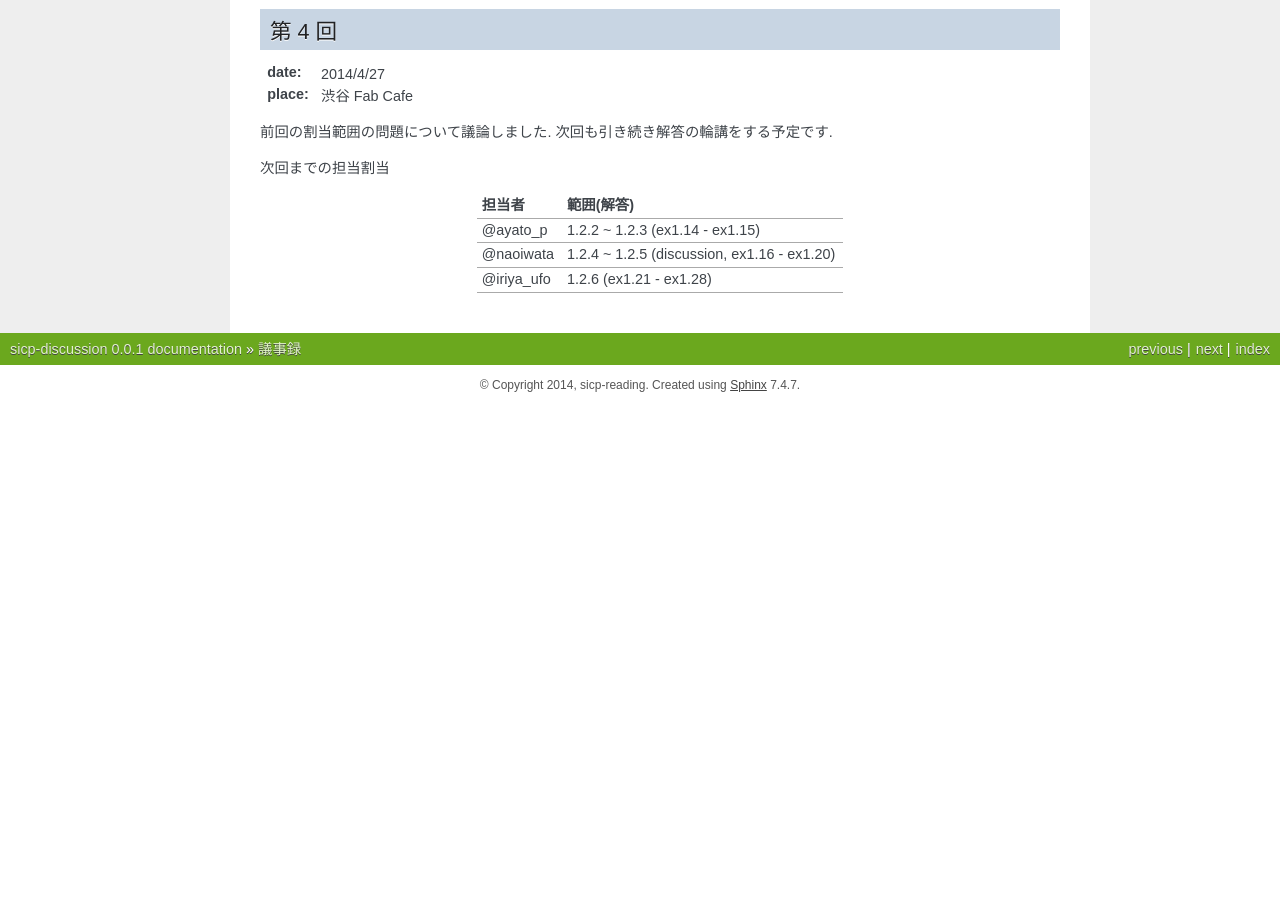
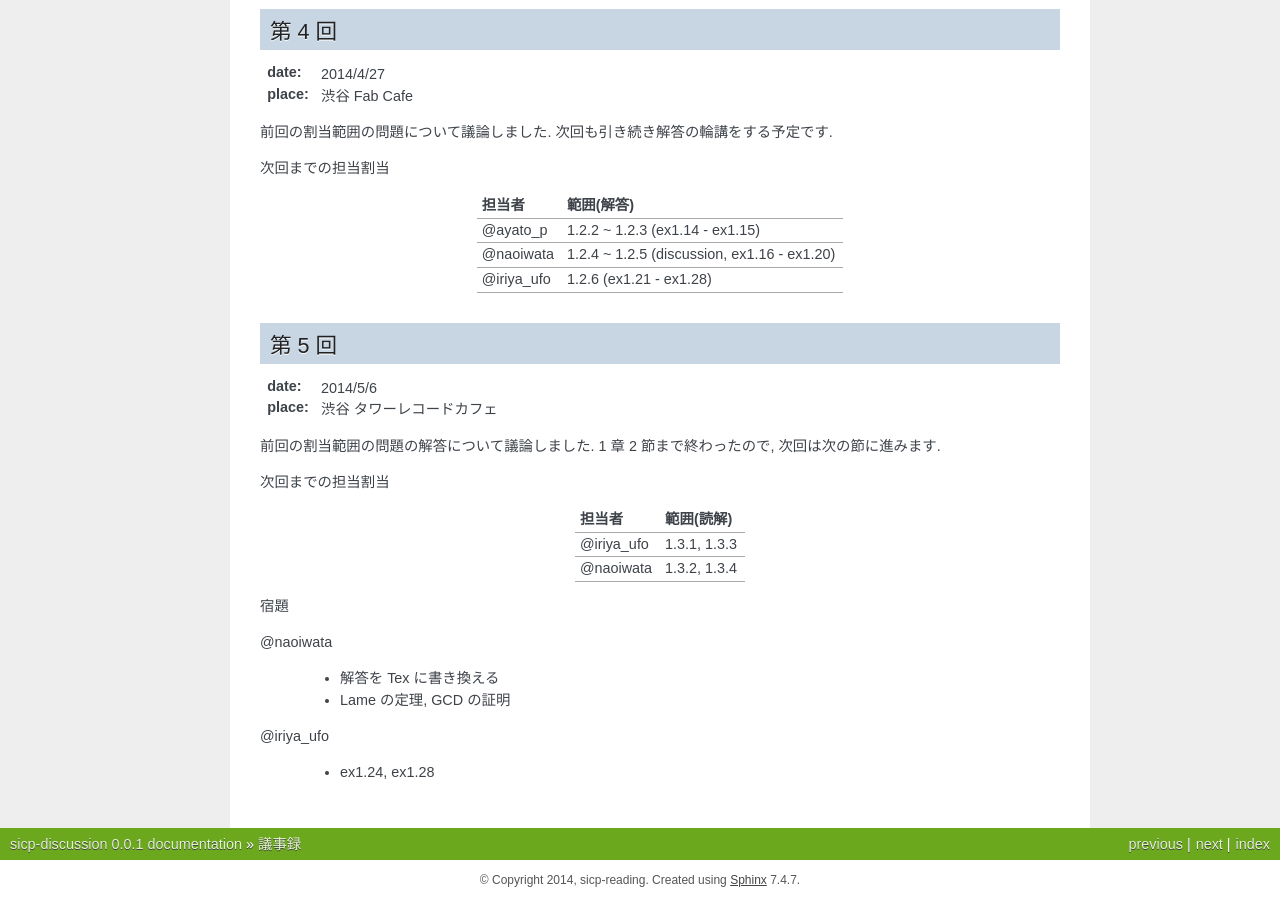
Before and after one commit to sicp-reading/sicp-discussion, a Sphinx documentation site: the page built from source/histories.rst, in a window 1280 px wide and 900 px high, scrolled down 993 px. Built offline with Sphinx 7.4.7, drawn with Linux system fonts in a browser that asks for light colours; before the commit the page ends 1398 px from its top, so only the background shows below that.

Commit message:
Add 6th May resume

```diff
--- a/source/histories.rst
+++ b/source/histories.rst
@@ -73,3 +73,31 @@ Github の運用ルールや進め方について決めました.
 @naoiwata        1.2.4 ~ 1.2.5 (discussion, ex1.16 - ex1.20)
 @iriya_ufo       1.2.6 (ex1.21 - ex1.28)
 ===============  ===============
+
+第 5 回
+========
+
+:date: 2014/5/6
+:place: 渋谷 タワーレコードカフェ
+
+前回の割当範囲の問題の解答について議論しました. 1 章 2 節まで終わったので, 次回は次の節に進みます.
+
+次回までの担当割当
+
+===============  ===============
+担当者           範囲(読解)
+===============  ===============
+@iriya_ufo       1.3.1, 1.3.3
+@naoiwata        1.3.2, 1.3.4
+===============  ===============
+
+宿題
+
+@naoiwata
+
+   - 解答を Tex に書き換える
+   - Lame の定理, GCD の証明
+
+@iriya_ufo
+
+   - ex1.24, ex1.28
```
Also changed, not shown: requirements.txt (added, +7 -0 lines), 1 other file.
